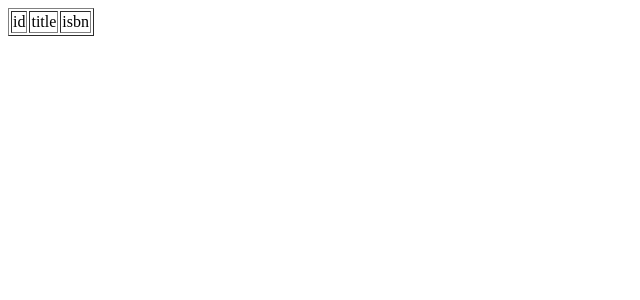
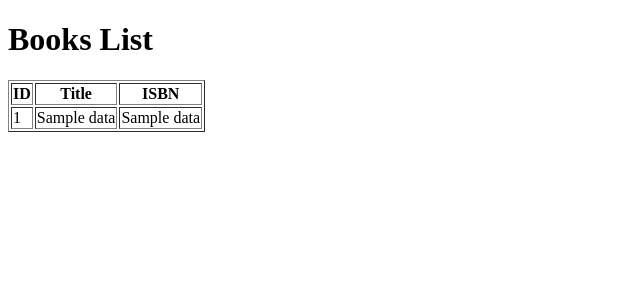
Before and after one commit to seonhu0810/project5_homework1, a Flask app: template templates/list.html in a window 1280 px wide. Shown: the top 300 px of the page, without its empty margins (0-640 px from the left). Run offline with Flask 3, Linux system fonts and the light colour scheme; the template is opened without the code that fills it: most values are stand-ins (such as "Sample title", 1, 10 or a date in 2020).

Commit message:
list.html 파일 책 데이터 나오도록 수정

```diff
--- a/templates/list.html
+++ b/templates/list.html
@@ -3,17 +3,28 @@
 <head>
   <meta charset="UTF-8">
   <meta name="viewport" content="width=device-width, initial-scale=1.0">
-  <title>Document</title>
+  <title>Books List</title>
 </head>
 <body>
+  <h1>Books List</h1>
   <table border="1">
-    <tr>
-      <td>id</td>
-      <td>title</td>
-      <td>isbn</td>
-    </tr>
-
+    <thead>
+      <tr>
+        <th>ID</th>
+        <th>Title</th>
+        <th>ISBN</th>
+      </tr>
+    </thead>
+    <tbody>
+      <!-- datas 변수를 사용하여 테이블에 데이터 삽입 -->
+      {% for data in datas %}
+      <tr>
+        <td>{{ data[0] }}</td>
+        <td>{{ data[1] }}</td>
+        <td>{{ data[2] }}</td>
+      </tr>
+      {% endfor %}
+    </tbody>
   </table>
-
 </body>
 </html>
```
